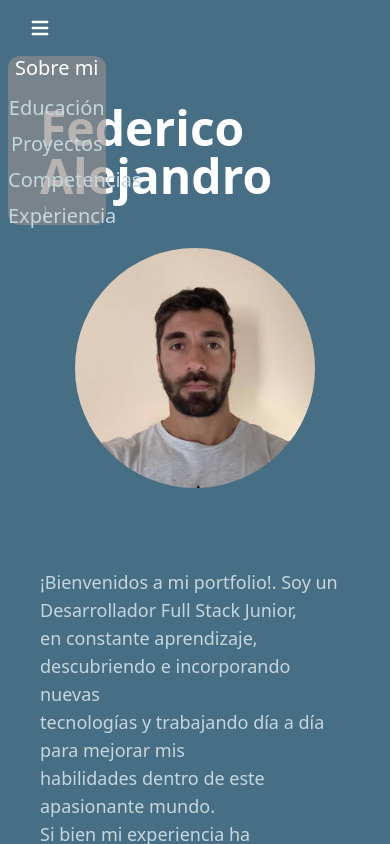
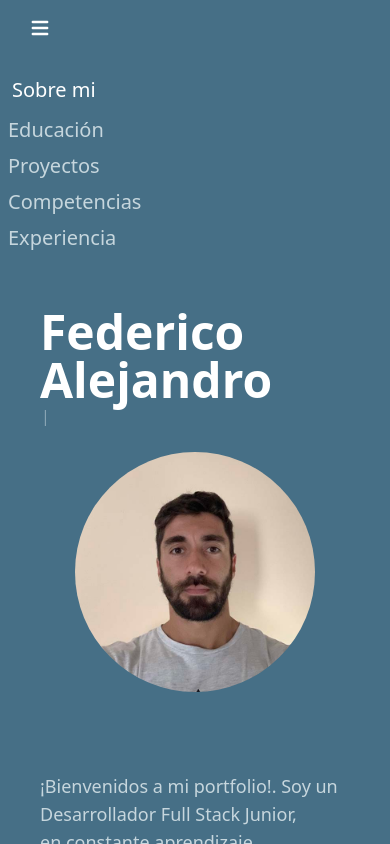
Before and after one commit to fede-alejandro/miPortfolio, a React (Create React App) app: page / in a window 390 px wide. Both pictures are taken after a click on the button 40 px from the left and 28 px from the top of the page. Shown: the top 844 px of the page. Built offline with nearby package versions, Linux system fonts and the light colour scheme.

Commit message:
correccion en Menu

```diff
--- a/src/components/Menu.js
+++ b/src/components/Menu.js
@@ -20,7 +20,7 @@ export function Menu() {
             </button>
             <nav className='w-full' id='navbar-hamburger' onClick={menuOpen}>
                 {toggleButton === 'close' &&
-                    <ul className='fixed flex flex-col mt-2 bg-[#938d8daa] h-[20%] w-[25%] rounded-xl gap-2 text-center justify-center'>
+                    <ul className='flex flex-col mt-4 gap-2'>
                         <NavLink to='/' className={({ isActive }) =>
                             `text-xl ${isActive ? ' text-white text-2xl p-1 transition duration-300 ease-out hover:ease-in' : ''}`}>Sobre mi</NavLink>
 
```
